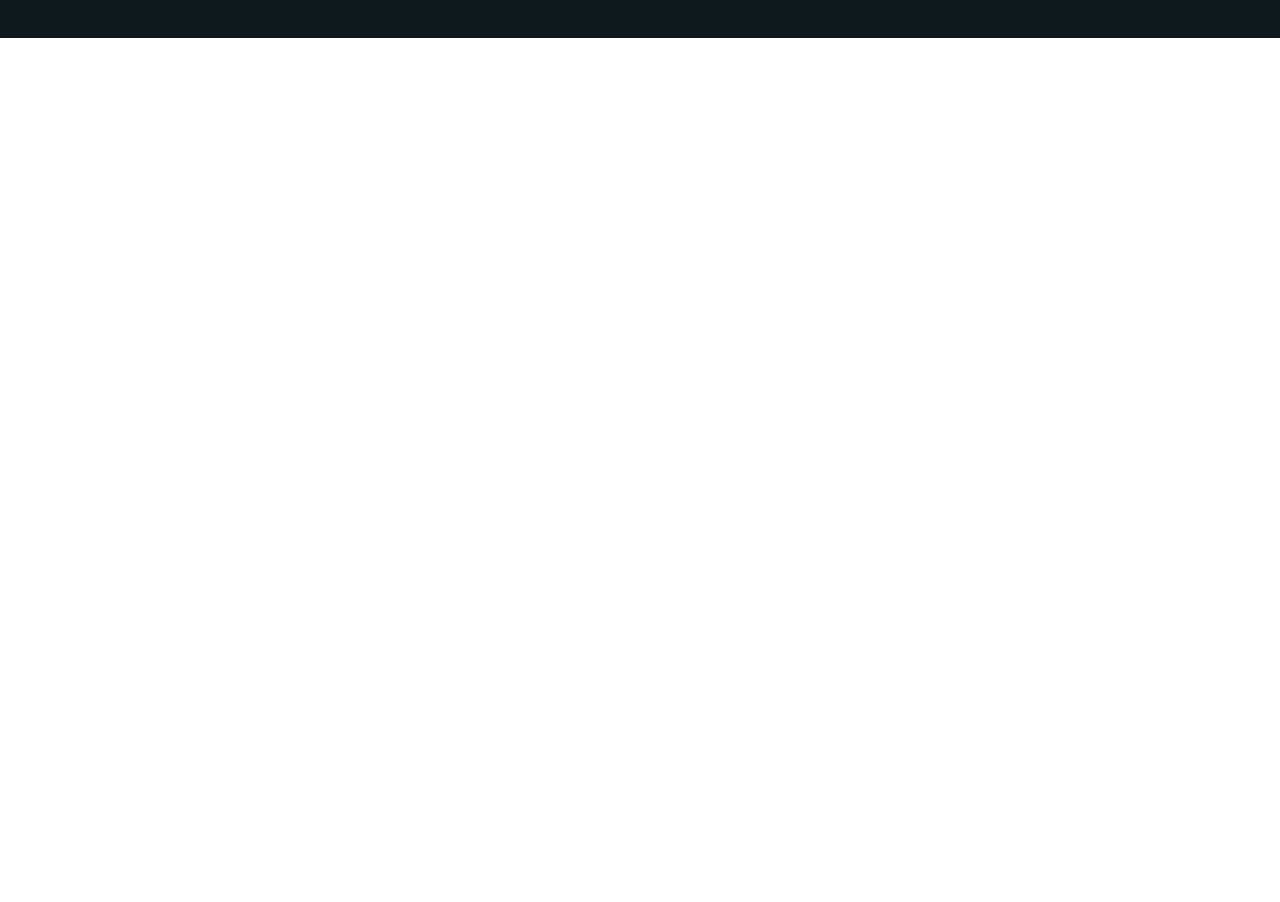
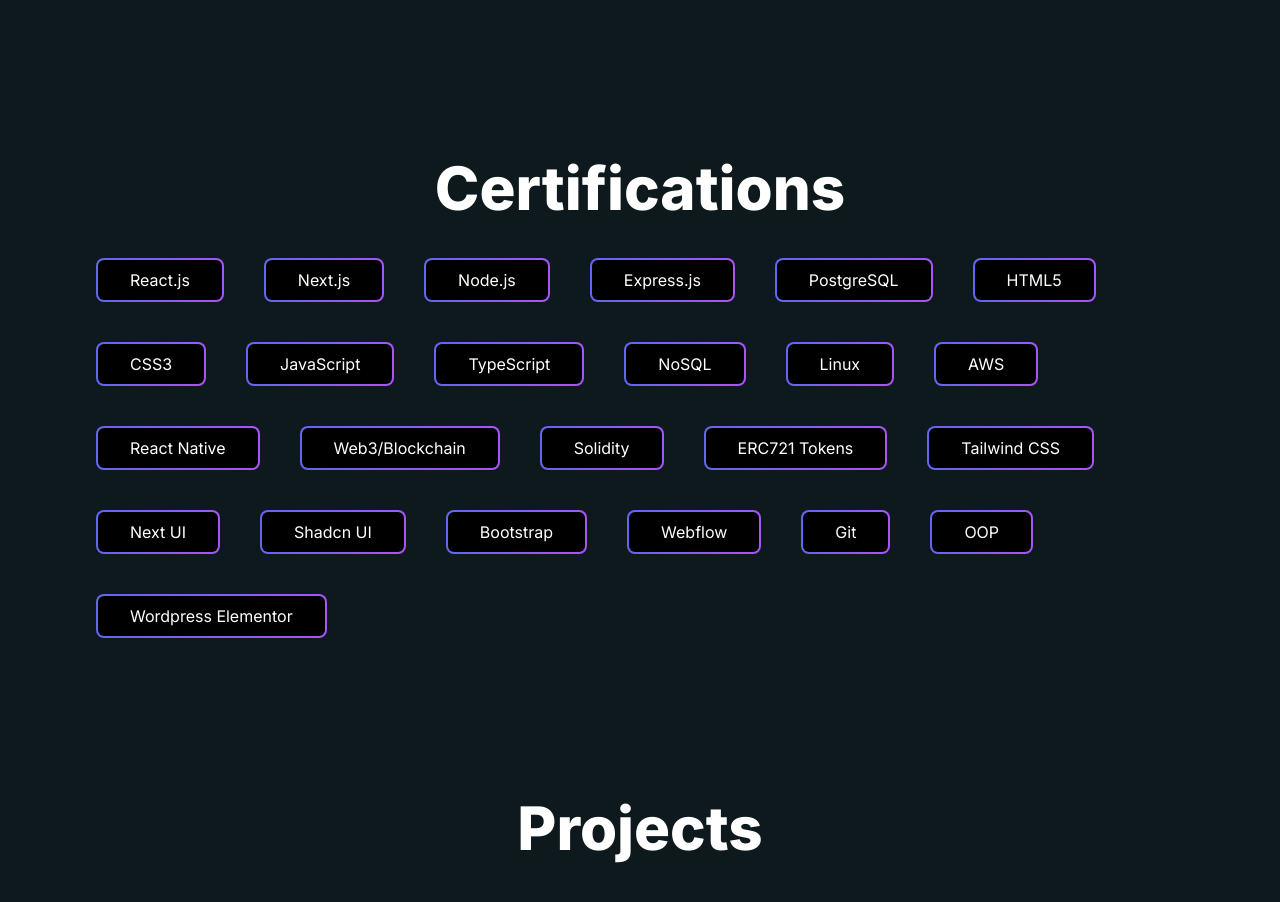
Before and after one commit to qureshikaif/my-porfolio-website, a Next.js app: page / in a window 1280 px wide. Shown: the part 5322-6224 px from the top of the page. Before the commit the page ends 5360 px from the top, so only its background shows below. Built offline with nearby package versions, Linux system fonts and the light colour scheme.

Commit message:
feat: updated home page

```diff
--- a/src/app/page.tsx
+++ b/src/app/page.tsx
@@ -1,6 +1,11 @@
 "use client";
+import CertificatesHome from "@/components/CertificatesHome";
+import EducationHome from "@/components/EducationHome";
+import ExperienceHome from "@/components/ExperienceHome";
 import HeroMain from "@/components/HeroMain";
 import Navbar from "@/components/Navbar";
+import ProjectsHome from "@/components/ProjectsHome";
+import SkillsHome from "@/components/SkillsHome";
 import { BentoGrid, BentoGridItem } from "@/components/ui/bento-grid";
 import {
   IconClipboardCopy,
@@ -49,20 +54,11 @@
     <main className="overflow-hidden">
       <Navbar />
       <HeroMain />
-      {/* <div className="w-full p-10 bg-[#001C29]">
-        <BentoGrid className="w-full mx-auto md:auto-rows-[20rem]">
-          {items.map((item, i) => (
-            <BentoGridItem
-              key={i}
-              title={item.title}
-              description={item.description}
-              header={item.header}
-              className={item.className}
-              icon={item.icon}
-            />
-          ))}
-        </BentoGrid>
-      </div> */}
+      <ExperienceHome />
+      <EducationHome />
+      <SkillsHome />
+      <CertificatesHome />
+      <ProjectsHome />
     </main>
   );
 }
--- /dev/null
+++ b/src/components/CertificatesHome.tsx
@@ -0,0 +1,68 @@
+import React from "react";
+import { TracingBeam } from "./ui/tracing-beam";
+import { Button } from "./ui/moving-border";
+
+const skills = [
+  { name: "React.js" },
+  { name: "Next.js" },
+  { name: "Node.js" },
+  { name: "Express.js" },
+  { name: "PostgreSQL" },
+  { name: "HTML5" },
+  { name: "CSS3" },
+  { name: "JavaScript" },
+  { name: "TypeScript" },
+  { name: "NoSQL" },
+  { name: "Linux" },
+  { name: "AWS" },
+  { name: "React Native" },
+  { name: "Web3/Blockchain" },
+  { name: "Solidity" },
+  { name: "ERC721 Tokens" },
+  { name: "Tailwind CSS" },
+  { name: "Next UI" },
+  { name: "Shadcn UI" },
+  { name: "Bootstrap" },
+  { name: "Webflow" },
+  { name: "Git" },
+  { name: "OOP" },
+  { name: "Wordpress Elementor" },
+];
+
+const CertificatesHome = () => {
+  return (
+    <div className="bg-[#0e191e] pb-10 pt-20 px-24">
+      <h1 className="text-6xl font-extrabold text-white text-center pt-10">
+        Certifications
+      </h1>
+      <div className="flex flex-wrap mt-10 gap-10">
+        {skills.map((skill, index) => (
+          <button key={index} className="p-[2px] relative">
+            <div className="absolute inset-0 bg-gradient-to-r from-indigo-500 to-purple-500 rounded-lg" />
+            <div className="px-8 py-2 bg-black rounded-[6px]  relative group transition duration-200 text-white hover:bg-transparent">
+              {skill.name}
+            </div>
+          </button>
+          // <button
+          //   key={index}
+          //   className="inline-flex h-16 animate-shimmer items-center justify-center rounded-md border border-slate-800 bg-[linear-gradient(110deg,#000103,45%,#1e2631,55%,#000103)] bg-[length:200%_100%] p-6 font-medium text-slate-400 transition-colors focus:outline-none focus:ring-2 focus:ring-slate-400 focus:ring-offset-2 focus:ring-offset-slate-50"
+          // >
+          //   {skill.name}
+          // </button>
+        ))}
+
+        {/* {skills.map((skill, index) => (
+          <Button
+            key={index}
+            borderRadius="1.75rem"
+            className="bg-[#0e191e] text-white border-neutral-200"
+          >
+            {skill.name}
+          </Button>
+        ))} */}
+      </div>
+    </div>
+  );
+};
+
+export default CertificatesHome;
--- a/src/components/HeroMain.tsx
+++ b/src/components/HeroMain.tsx
@@ -1,6 +1,3 @@
-import EducationHome from "./EducationHome";
-import ExperienceHome from "./ExperienceHome";
-import SkillsHome from "./SkillsHome";
 import { HeroParallax } from "./ui/hero-parallax";
 
 export const projects = [
@@ -63,14 +60,7 @@
 ];
 
 const HeroMain = () => {
-  return (
-    <>
-      <HeroParallax products={projects} />
-      <ExperienceHome />
-      <EducationHome />
-      <SkillsHome />
-    </>
-  );
+  return <HeroParallax products={projects} />;
 };
 
 export default HeroMain;
--- /dev/null
+++ b/src/components/ProjectsHome.tsx
@@ -0,0 +1,42 @@
+import React from "react";
+import { TracingBeam } from "./ui/tracing-beam";
+import { Button } from "./ui/moving-border";
+
+const skills = [
+  { name: "React.js" },
+  { name: "Next.js" },
+  { name: "Node.js" },
+  { name: "Express.js" },
+  { name: "PostgreSQL" },
+  { name: "HTML5" },
+  { name: "CSS3" },
+  { name: "JavaScript" },
+  { name: "TypeScript" },
+  { name: "NoSQL" },
+  { name: "Linux" },
+  { name: "AWS" },
+  { name: "React Native" },
+  { name: "Web3/Blockchain" },
+  { name: "Solidity" },
+  { name: "ERC721 Tokens" },
+  { name: "Tailwind CSS" },
+  { name: "Next UI" },
+  { name: "Shadcn UI" },
+  { name: "Bootstrap" },
+  { name: "Webflow" },
+  { name: "Git" },
+  { name: "OOP" },
+  { name: "Wordpress Elementor" },
+];
+
+const ProjectsHome = () => {
+  return (
+    <div className="bg-[#0e191e] pb-10 pt-20 px-24 h-screen">
+      <h1 className="text-6xl font-extrabold text-white text-center pt-10">
+        Projects
+      </h1>
+    </div>
+  );
+};
+
+export default ProjectsHome;
```
